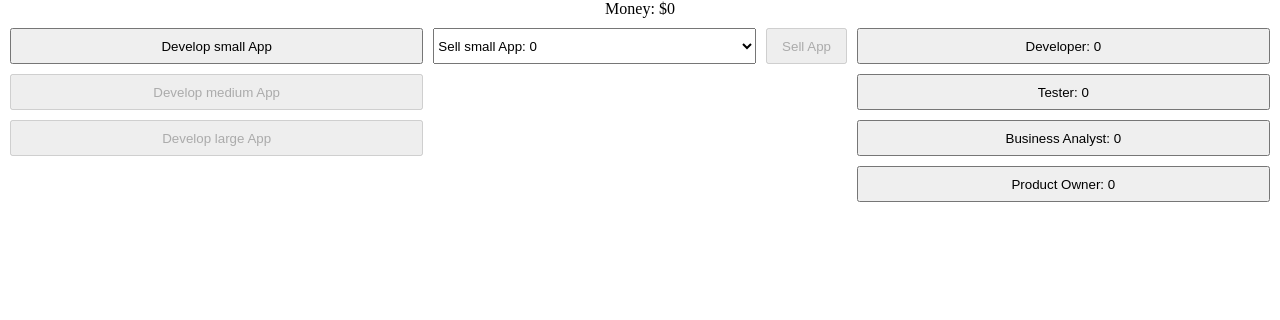
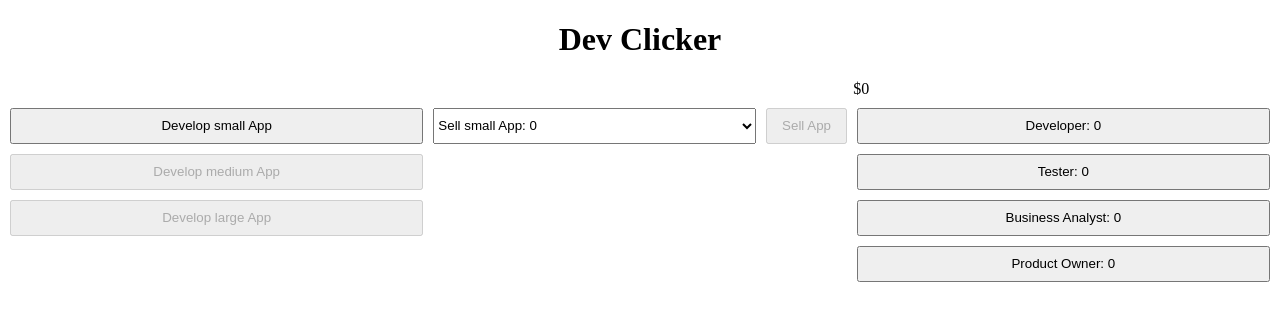
Before and after one commit to ingenmaffen/dev-clicker, a React (Create React App) app: page / in a window 1280 px wide. Shown: the top 320 px of the page. Built offline with nearby package versions, Linux system fonts and the light colour scheme.

Commit message:
Add header

```diff
--- a/src/App.jsx
+++ b/src/App.jsx
@@ -5,6 +5,7 @@ import { getGameState } from './Common/GameState';
 import { DevelopPanel } from './Layout/DevelopPanel';
 import { ResourcePanel } from './Layout/ResourcePanel';
 import { SellPanel } from './Layout/SellPanel';
+import { AppHeader } from './Layout/AppHeader';
 
 const App = () => {
   const gameState = getGameState();
@@ -14,7 +15,7 @@ const App = () => {
 
   return (
     <>
-      <div>Money: ${currentMoney}</div>
+      <AppHeader money={currentMoney} />
       <div className="main-content">
         <DevelopPanel appState={currentApps} setAppState={setCurrentApps} humanResources={currentResources} />
         <SellPanel moneyState={currentMoney} setMoneyState={setCurrentMoney} appState={currentApps} setAppState={setCurrentApps} />
--- /dev/null
+++ b/src/Layout/AppHeader.css
@@ -0,0 +1,16 @@
+.title {
+
+}
+
+.info-container {
+    display: flex;
+}
+
+.info-container .placeholder {
+    flex: 2;
+}
+
+.info-container .money-container {
+    flex: 1;
+    text-align: left;
+}
--- /dev/null
+++ b/src/Layout/AppHeader.jsx
@@ -0,0 +1,11 @@
+import "./AppHeader.css";
+
+export const AppHeader = ({money}) => (
+    <>
+        <h1 class="title">Dev Clicker</h1>
+        <div class="info-container">
+            <div class="placeholder"></div>
+            <div class="money-container">${money}</div>
+        </div>
+    </>
+)
```
